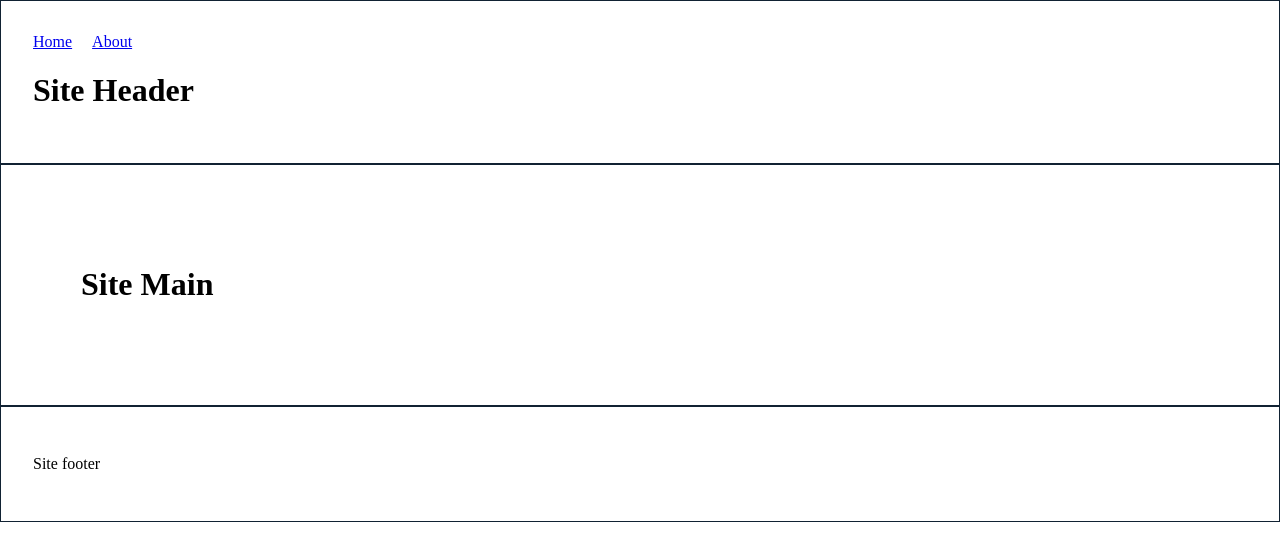
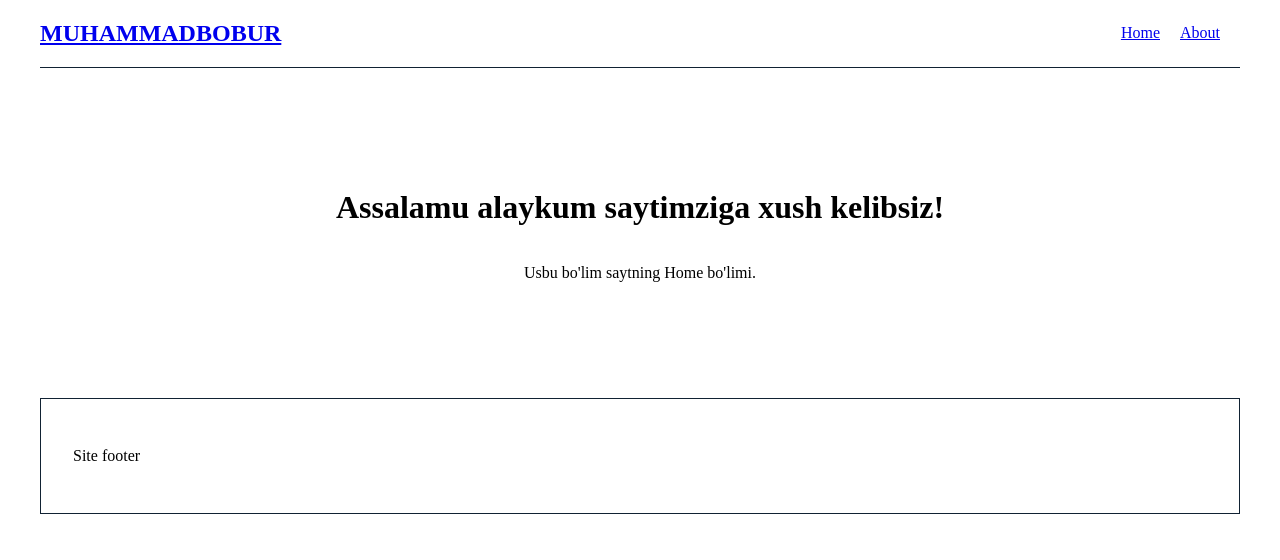
Before and after one commit to Muhammadboburshoh/react-portfolio, a React (Create React App) app: page / in a window 1280 px wide. Shown: the top 560 px of the page. Built offline with nearby package versions, Linux system fonts and the light colour scheme.

Commit message:
Add about page content

```diff
--- /dev/null
+++ b/src/App.css
@@ -0,0 +1,7 @@
+.container {
+  max-width: 1200px;
+  margin-right: auto;
+  margin-left: auto;
+  padding-left: 10px;
+  padding-right: 10px;
+}
--- a/src/App.jsx
+++ b/src/App.jsx
@@ -3,9 +3,10 @@ import AboutPage from "./Pages/About/About"
 
 import {Switch, Route} from "react-router-dom"
 
+import "./App.css"
 function App() {
   return (
-    <>
+    <div className="container">
       <Switch>
         <Route path="/" exact>
           <HomePage />
@@ -15,7 +16,7 @@ function App() {
           <AboutPage/>
         </Route>
       </Switch>
-    </>
+    </div>
   )
 }
 
--- a/src/Navbar/Navbar.css
+++ b/src/Navbar/Navbar.css
@@ -1,3 +1,9 @@
+.site-navbar {
+  display: flex;
+  justify-content: space-between;
+  align-items: center;
+}
+
 .menu {
   display: flex;
   margin: 0;
--- a/src/Navbar/Navbar.jsx
+++ b/src/Navbar/Navbar.jsx
@@ -5,6 +5,11 @@ function Navbar () {
 
   return (
     <>
+      <nav className="site-navbar">
+        <h2 className="header-logo">
+          <Link className="haeder-link" to="/">MUHAMMADBOBUR</Link>
+        </h2>
+
         <ul className="menu">
           <li className="menu-item">
             <Link to="/" className="menu-link">Home</Link>
@@ -13,6 +18,7 @@ function Navbar () {
             <Link to="/about" className="menu-link">About</Link>
           </li>
         </ul>
+      </nav>
     </>
   )
 }
--- a/src/Pages/About/Main/Main.css
+++ b/src/Pages/About/Main/Main.css
@@ -1,4 +1,4 @@
-.home-main {
-  border: 1px solid #123;
-  padding: 5rem;
+.about-main {
+  /* border: 1px solid #123; */
+  /* padding: 5rem; */
 }
--- a/src/Pages/About/Main/Main.jsx
+++ b/src/Pages/About/Main/Main.jsx
@@ -3,8 +3,14 @@ import "./Main.css"
 function Main () {
 
   return (
-    <main className="home-main">
-      <h1>Site About page Mian part</h1>
+    <main className="about-main">
+      <h2>Negadur shu sherni joylagim keldi.</h2>
+
+      <p></p>
+      {/* <p>Boshginamga ag'nagan katta tog'lar alvido, <br/>
+      Men ketarman xasratlanib qalbi sog'lar alvido. <br/>
+      Bu dunyoning shum ishlariga nav nihollar tabraning, <br/>
+      Esliroq bog'boni yo'q, qoldi bog'lar alvido</p> */}
     </main>
   )
 }
--- a/src/Pages/Header/Header.css
+++ b/src/Pages/Header/Header.css
@@ -4,6 +4,5 @@ body {
 }
 
 .home-header {
-  border: 1px solid #123;
-  padding: 2rem;
+  border-bottom: 1px solid #123;
 }
--- a/src/Pages/Header/Header.jsx
+++ b/src/Pages/Header/Header.jsx
@@ -1,14 +1,12 @@
 import Navbar from "../../Navbar/Navbar"
 import "./Header.css"
+
 
 function Header () {
 
   return (
     <header className="home-header">
       <Navbar />
-
-      <h1>Site Header</h1>
-
     </header>
   )
 }
--- a/src/Pages/Home/Main/Main.css
+++ b/src/Pages/Home/Main/Main.css
@@ -1,4 +1,9 @@
 .home-main {
-  border: 1px solid #123;
-  padding: 5rem;
+  padding-top: 100px;
+  padding-bottom: 100px;
+
+  display: flex;
+  flex-direction: column;
+  justify-content: center;
+  align-items: center;
 }
--- a/src/Pages/Home/Main/Main.jsx
+++ b/src/Pages/Home/Main/Main.jsx
@@ -4,7 +4,8 @@ function Main () {
 
   return (
     <main className="home-main">
-      <h1>Site Main</h1>
+      <h1>Assalamu alaykum saytimziga xush kelibsiz!</h1>
+      <p>Usbu bo'lim saytning Home bo'limi.</p>
     </main>
   )
 }
```
Lines whose indentation alone changed are shown as unchanged.
